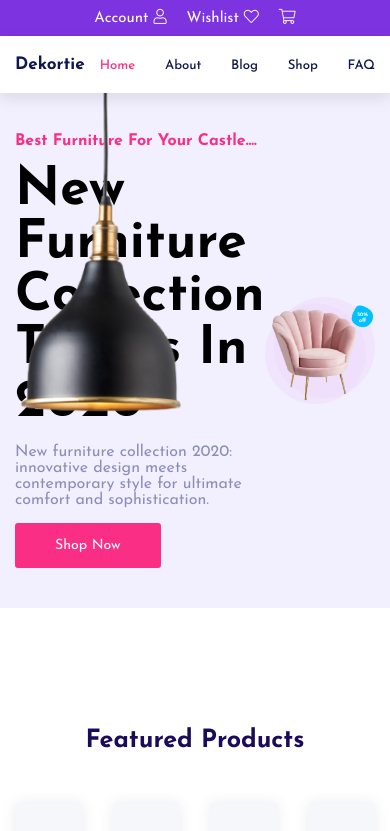
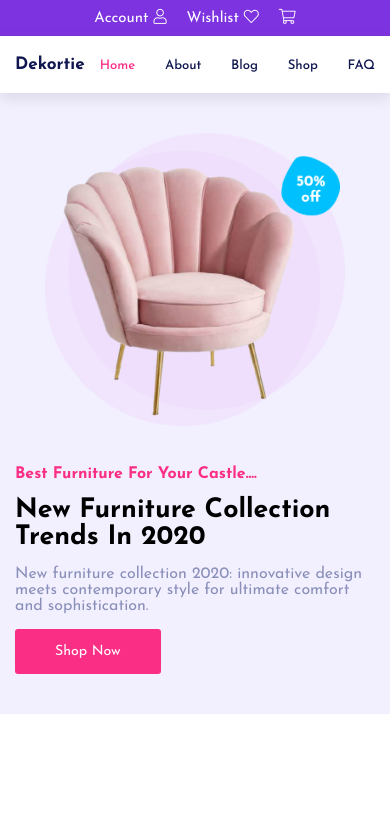
Before and after one commit to rxfr-dvpr/Dekortie-Shop, a Vue app: page / in a window 390 px wide. Shown: the top 831 px of the page. Built offline with nearby package versions, Linux system fonts and the light colour scheme; grey boxes are pictures that could not be loaded.

Commit message:
home page header adaptived

```diff
--- a/src/components/HomeComponents/Header.vue
+++ b/src/components/HomeComponents/Header.vue
@@ -31,7 +31,7 @@ export default {
             store: headerStore(),
             lightImg,
             armchairImg,
-            pageShowen: false
+            pageShowen: false,
         }
     },
     mounted() {
@@ -55,6 +55,7 @@ export default {
         position: relative;
         padding: 40px 0;
         flex-wrap: unset;
+        gap: 40px;
     }
 
     &__descr {
@@ -73,7 +74,7 @@ export default {
         &-title {
             color: var(--dark-color);
             text-transform: capitalize;
-            font-size: 53px;
+            font-size: calc(25px + 28 * (100vw / 1920));
         }
 
         &-txt {
@@ -119,4 +120,36 @@ export default {
     }
 }
 
+@media (min-width: 1920px) {
+    .header__descr-title  {
+        font-size: 53px !important;
+    }
+}
+
+@media (max-width: 1800px) {
+    .light-img {
+        display: none;
+    }
+}
+
+@media (max-width: 786px) {
+    .header {
+        .row {
+            flex-direction: column-reverse;
+            align-items: center;
+        }
+
+        &__descr {
+            &-title {
+                font-size: calc(25px + (28 + 28 * 0.7) * ((100vw - 320px)/ 1920));
+            }
+        }
+
+        &__img-box {
+            max-width: 450px !important;
+            padding: 0 30px;
+        }
+    }
+}
+
 </style>
```
